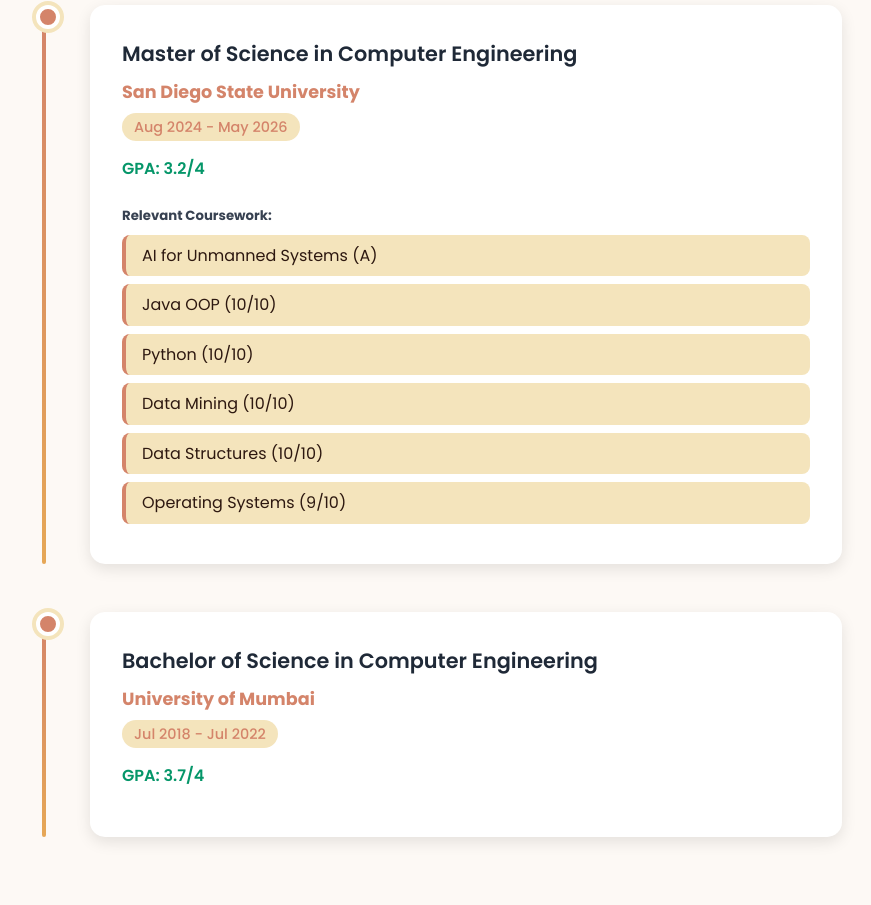
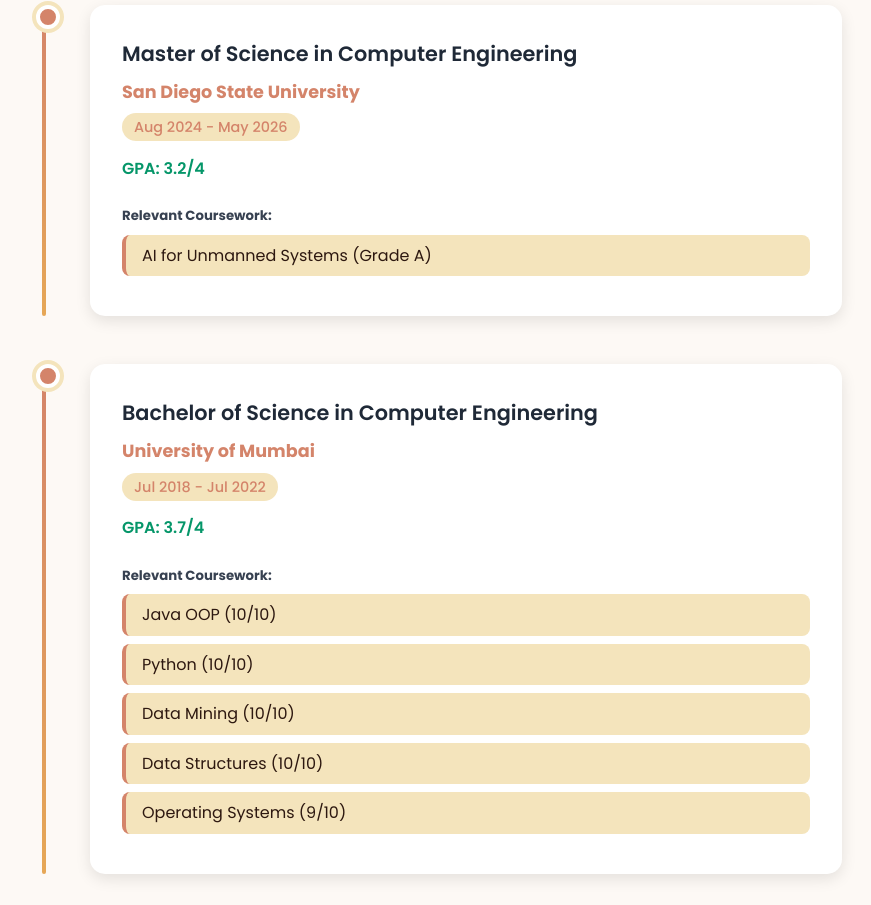
Before and after one commit to om-020525/resume-webiste, a website: page index.html in a window 1280 px wide. Shown: the part 995-1900 px from the top of the page, without its empty margins (198-1069 px from the left). Drawn offline with Linux system fonts and the light colour scheme.

Commit message:
Grade A updqated , BE course updates

```diff
--- a/index.html
+++ b/index.html
@@ -86,12 +86,7 @@
                         <div class="coursework">
                             <h5>Relevant Coursework:</h5>
                             <ul>
-                                <li>AI for Unmanned Systems (A)</li>
-                                <li>Java OOP (10/10)</li>
-                                <li>Python (10/10)</li>
-                                <li>Data Mining (10/10)</li>
-                                <li>Data Structures (10/10)</li>
-                                <li>Operating Systems (9/10)</li>
+                                <li>AI for Unmanned Systems (Grade A)</li>
                             </ul>
                         </div>
                     </div>
@@ -102,6 +97,16 @@
                         <h4>University of Mumbai</h4>
                         <span class="timeline-date">Jul 2018 - Jul 2022</span>
                         <p class="gpa">GPA: 3.7/4</p>
+                        <div class="coursework">
+                            <h5>Relevant Coursework:</h5>
+                            <ul>
+                                <li>Java OOP (10/10)</li>
+                                <li>Python (10/10)</li>
+                                <li>Data Mining (10/10)</li>
+                                <li>Data Structures (10/10)</li>
+                                <li>Operating Systems (9/10)</li>
+                            </ul>
+                        </div>
                     </div>
                 </div>
             </div>
```
